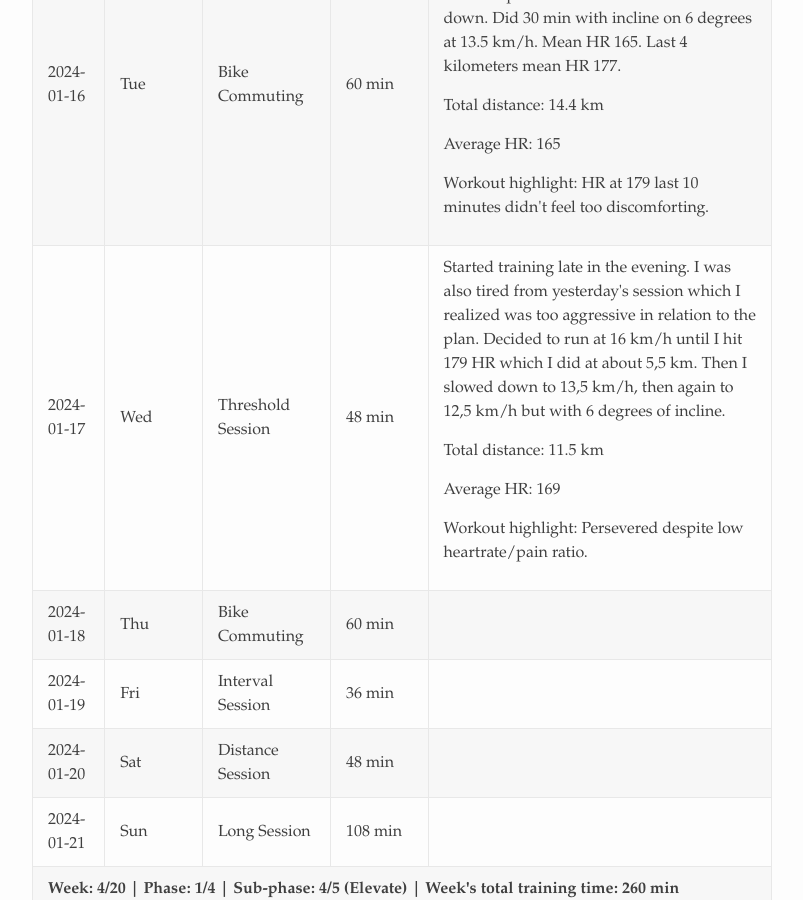
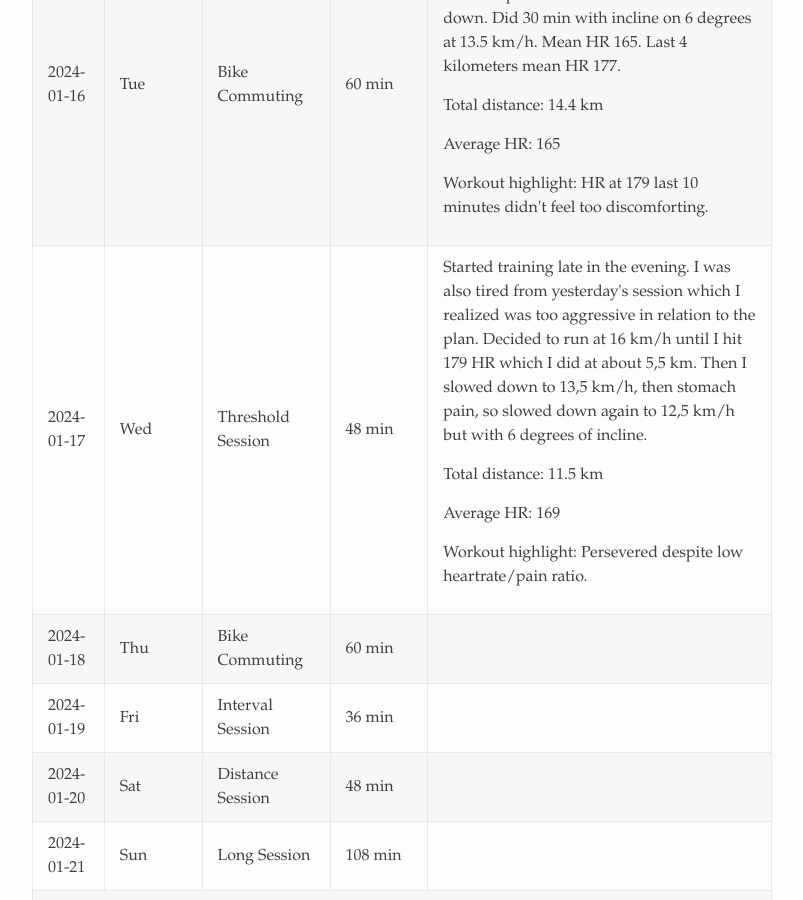
Before and after one commit to hulsbo/personal-blog, a Jekyll site: the page built from running-plan.markdown, in a window 1280 px wide and 900 px high, scrolled down 1536 px. Shown: the whole window, without its empty margins (238-1041 px from the left). Built offline with Jekyll 4.4.1, drawn with Linux system fonts in a browser that asks for light colours.

Commit message:
Update log.yml

```diff
--- a/_data/log.yml
+++ b/_data/log.yml
@@ -9,7 +9,7 @@
   ahr: "165"
   link:
 - date: "2024-01-17"
-  content: "Started training late in the evening. I was also tired from yesterday's session which I realized was too aggressive in relation to the plan. Decided to run at 16 km/h until I hit 179 HR which I did at about 5,5 km. Then I slowed down to 13,5 km/h, then again to 12,5 km/h but with 6 degrees of incline."
+  content: "Started training late in the evening. I was also tired from yesterday's session which I realized was too aggressive in relation to the plan. Decided to run at 16 km/h until I hit 179 HR which I did at about 5,5 km. Then I slowed down to 13,5 km/h, then stomach pain, so slowed down again to 12,5 km/h but with 6 degrees of incline."
   distance: "11.5 km"
   highlight: "Persevered despite low heartrate/pain ratio."
   ahr: "169"
```
